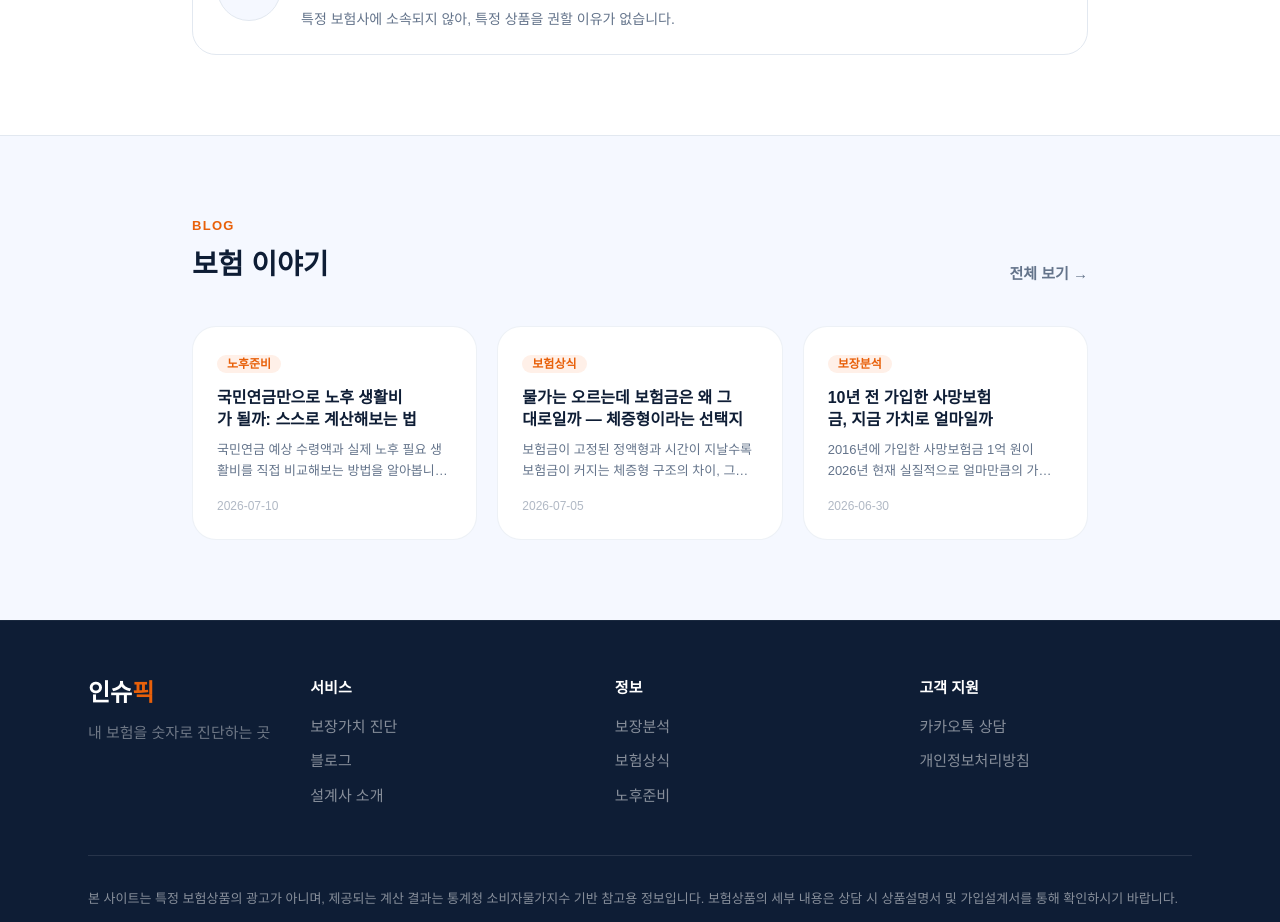
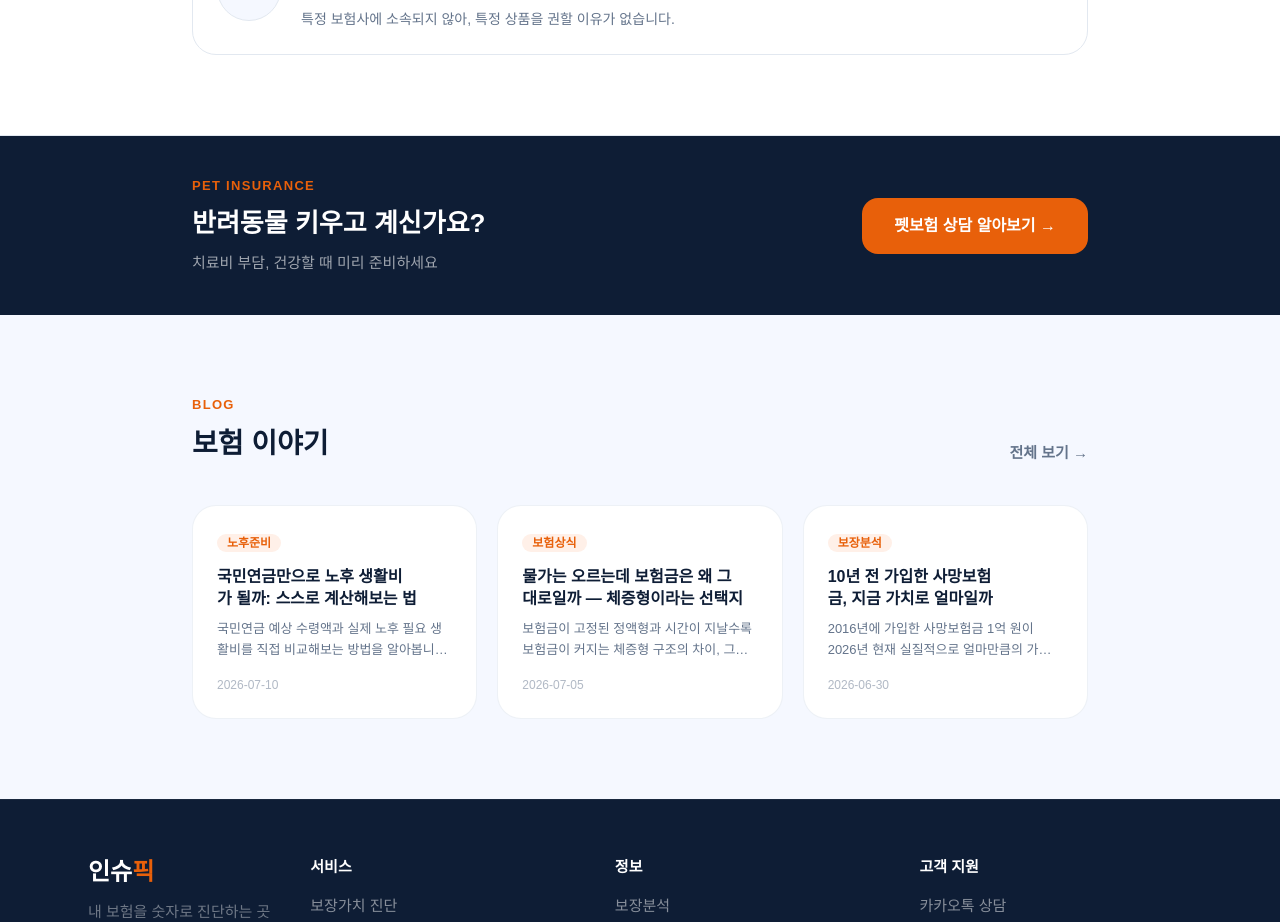
Before and after one commit to gksrlgus1020-design/inshupick, a Next.js app: page / in a window 1280 px wide. Shown: the part 1200-2122 px from the top of the page. Built offline with nearby package versions, Linux system fonts and the light colour scheme; no server answers; a web font is replaced by a local one.

Commit message:
feat: 메인 페이지에 펫보험 랜딩 진입 배너 추가

```diff
--- a/app/page.tsx
+++ b/app/page.tsx
@@ -92,6 +92,29 @@ export default function HomePage() {
 
       <div className="h-px bg-border" />
 
+      {/* ── 펫보험 배너 ── */}
+      <section className="bg-ink px-6 py-10">
+        <FadeIn>
+          <div className="max-w-4xl mx-auto flex flex-col sm:flex-row items-center justify-between gap-6">
+            <div>
+              <p className="text-[13px] font-bold tracking-widest text-orange-brand uppercase mb-2">PET INSURANCE</p>
+              <h2 className="text-[22px] sm:text-[26px] font-extrabold text-white mb-2 text-balance">
+                반려동물 키우고 계신가요?
+              </h2>
+              <p className="text-[15px] text-white/60 leading-relaxed">
+                치료비 부담, 건강할 때 미리 준비하세요
+              </p>
+            </div>
+            <Link
+              href="/pet"
+              className="w-full sm:w-auto flex-shrink-0 bg-orange-brand text-white px-8 py-4 rounded-2xl font-bold text-[16px] text-center hover:bg-orange-hover transition-colors"
+            >
+              펫보험 상담 알아보기 →
+            </Link>
+          </div>
+        </FadeIn>
+      </section>
+
       {/* ── 최신 블로그 글 ── */}
       {posts.length > 0 && (
         <section className="py-20 bg-surface px-6">
```
